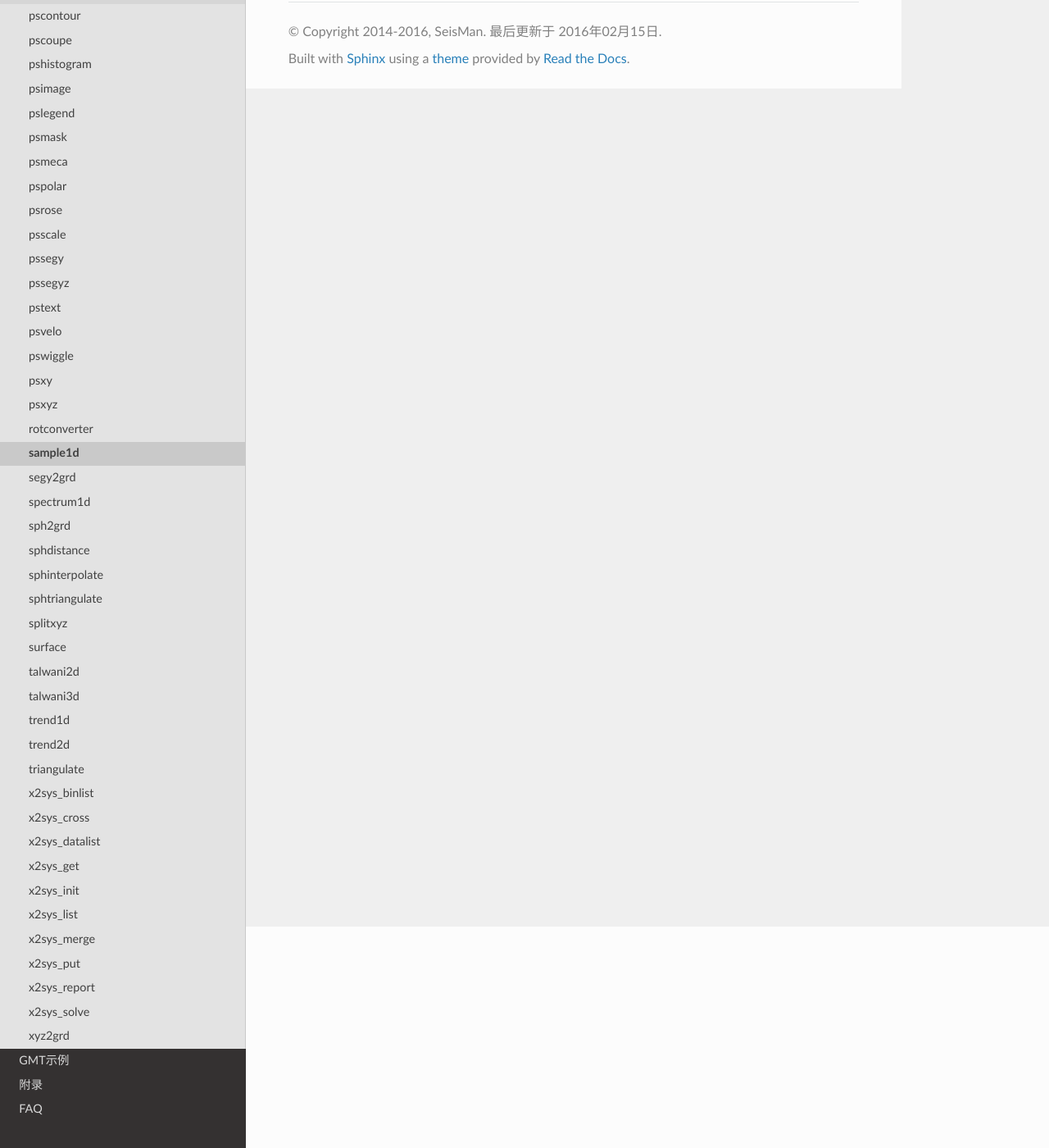
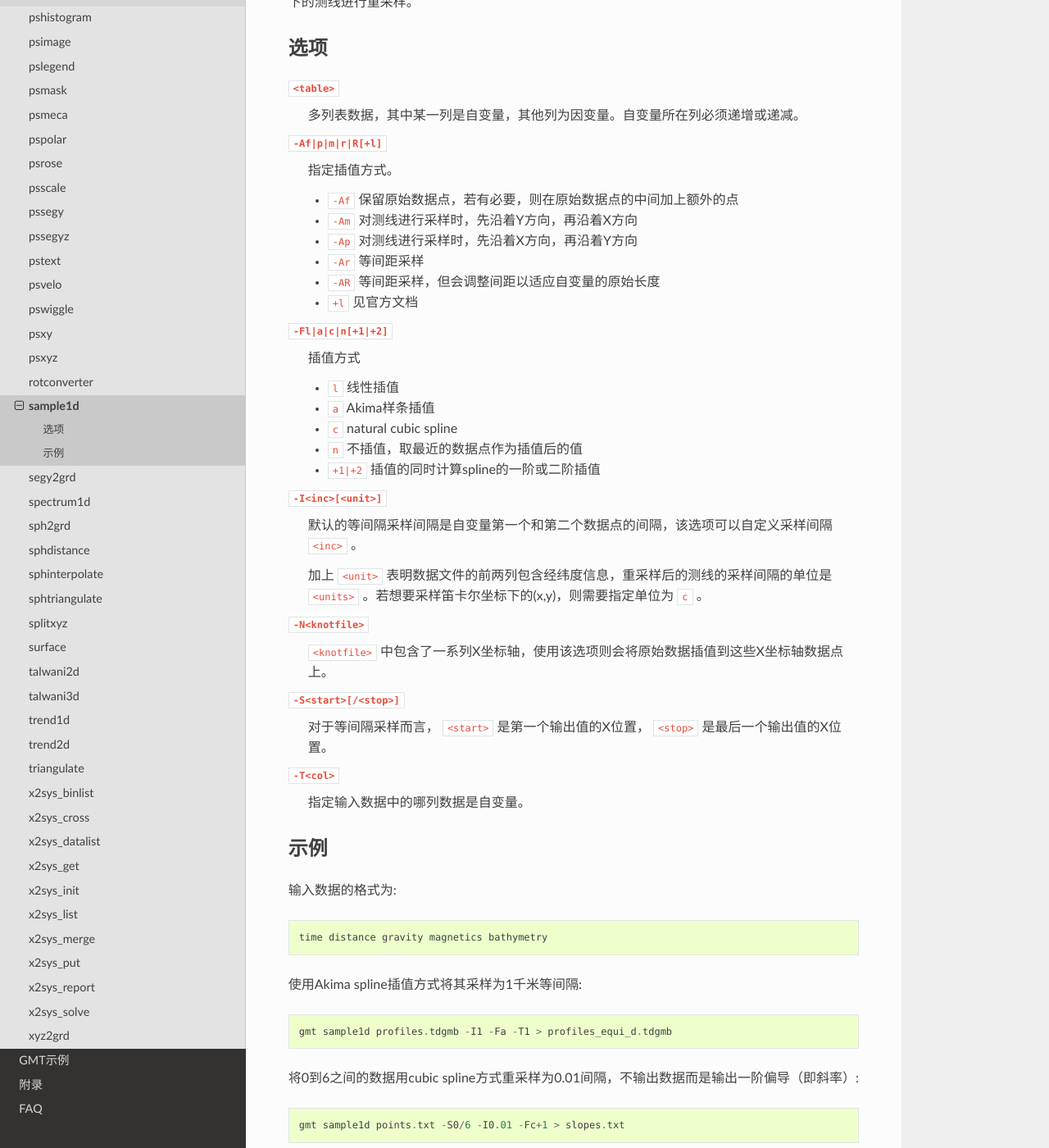
Before and after one commit to seisman/GMT5_Docs, a Sphinx documentation site: the page built from source/sample1d.rst, in a window 1280 px wide and 1400 px high, scrolled down 270 px. Shown: the whole window at 82% size. Built offline with Sphinx 7.4.7 and the Read the Docs theme 2.0.0, drawn with Linux system fonts in a browser that asks for light colours; pages that are not in the unit, such as notebooks, are missing from menus; some of the changed text lies outside the part shown.

Commit message:
add sample1d

```diff
--- a/source/modules.rst
+++ b/source/modules.rst
@@ -43,6 +43,7 @@
   #. :doc:`filter1d` ：对1D表数据做时间域滤波
   #. :doc:`gmtsimplify` ：使用Douglas-Peucker算法对线段做简化
   #. :doc:`gmtconnect` ：将端点接近的线段连接起来
+  #. :doc:`sample1d` ：对1D表数据进行重采样
 
 - 2D数据处理
 
--- a/source/sample1d.rst
+++ b/source/sample1d.rst
@@ -4,3 +4,72 @@ sample1d
 ========
 
 - 官方文档： :ref:`gmt:sample1d`
+- 简介：对1D表数据进行重采样
+
+该命令既可以对常规的一维数据（比如时间序列，自变量为时间）进行重采样，也可以对地理坐标下的测线进行重采样。
+
+选项
+----
+
+``<table>``
+    多列表数据，其中某一列是自变量，其他列为因变量。自变量所在列必须递增或递减。
+
+``-Af|p|m|r|R[+l]``
+    指定插值方式。
+
+    - ``-Af`` 保留原始数据点，若有必要，则在原始数据点的中间加上额外的点
+    - ``-Am`` 对测线进行采样时，先沿着Y方向，再沿着X方向
+    - ``-Ap`` 对测线进行采样时，先沿着X方向，再沿着Y方向
+    - ``-Ar`` 等间距采样
+    - ``-AR`` 等间距采样，但会调整间距以适应自变量的原始长度
+    - ``+l`` 见官方文档
+
+``-Fl|a|c|n[+1|+2]``
+    插值方式
+
+    - ``l`` 线性插值
+    - ``a`` Akima样条插值
+    - ``c`` natural cubic spline
+    - ``n`` 不插值，取最近的数据点作为插值后的值
+    - ``+1|+2`` 插值的同时计算spline的一阶或二阶插值
+
+``-I<inc>[<unit>]``
+    默认的等间隔采样间隔是自变量第一个和第二个数据点的间隔，该选项可以自定义采样间隔 ``<inc>`` 。
+
+    加上 ``<unit>`` 表明数据文件的前两列包含经纬度信息，重采样后的测线的采样间隔的单位是 ``<units>`` 。若想要采样笛卡尔坐标下的(x,y)，则需要指定单位为 ``c`` 。
+
+``-N<knotfile>``
+    ``<knotfile>`` 中包含了一系列X坐标轴，使用该选项则会将原始数据插值到这些X坐标轴数据点上。
+
+``-S<start>[/<stop>]``
+    对于等间隔采样而言， ``<start>`` 是第一个输出值的X位置， ``<stop>`` 是最后一个输出值的X位置。
+
+``-T<col>``
+    指定输入数据中的哪列数据是自变量。
+
+示例
+----
+
+输入数据的格式为::
+
+    time distance gravity magnetics bathymetry
+
+使用Akima spline插值方式将其采样为1千米等间隔::
+
+    gmt sample1d profiles.tdgmb -I1 -Fa -T1 > profiles_equi_d.tdgmb
+
+将0到6之间的数据用cubic spline方式重采样为0.01间隔，不输出数据而是输出一阶偏导（即斜率）::
+
+    gmt sample1d points.txt -S0/6 -I0.01 -Fc+1 > slopes.txt
+
+测线数据中包含经度、纬度和深度，将其采样为每2海里一个点::
+
+    gmt sample1d track.txt -I2n -AR > new_track.dt
+
+同上，但确保包含了原始数据点::
+
+    gmt sample1d track.txt -I2n -Af > new_track.dt
+
+To obtain a rhumb line (loxodrome) sampled every 5 km instead::
+
+    gmt sample1d track.txt -I5k -AR+l > new_track.dt
```
Also changed, not shown: other parts of source/modules.rst (+0 -1 lines).
